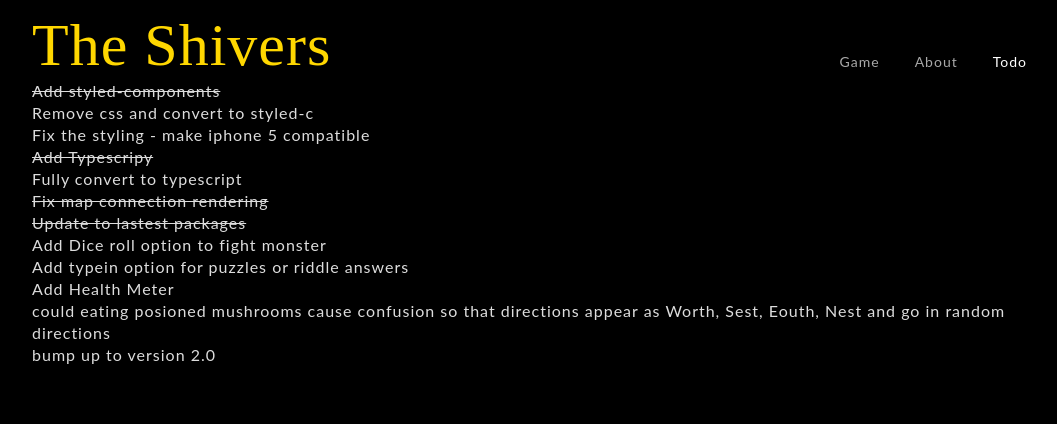
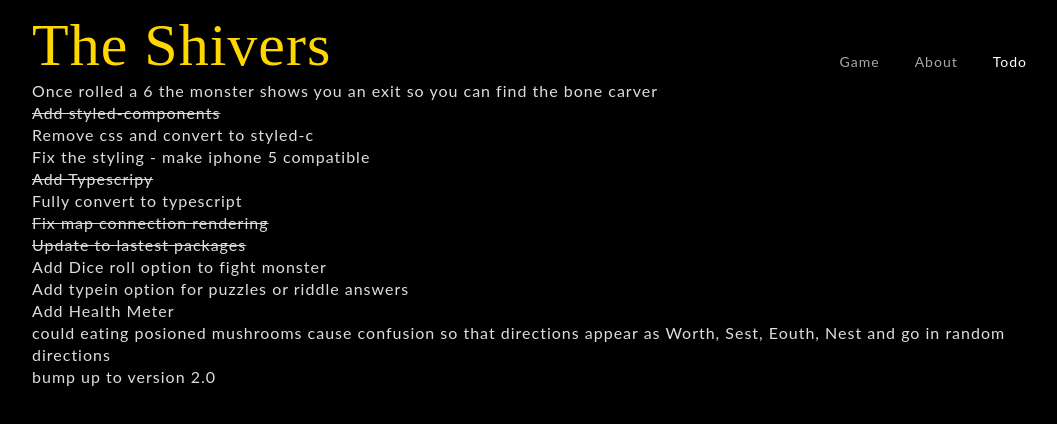
Before and after one commit to markhorsell/if-player-react, a React (Create React App) app: page /shivers-react/todo in a window 1280 px wide. Shown: the top 424 px of the page, without its empty margins (108-1165 px from the left). Built offline with nearby package versions, Linux system fonts and the light colour scheme.

Commit message:
todos updated

```diff
--- a/src/pages/Todo.js
+++ b/src/pages/Todo.js
@@ -18,6 +18,7 @@ class Todo extends Component {
   render() {
     return (
       <div style={{ marginTop: "80px" }}>
+       <p>Once rolled a 6 the monster shows you an exit so you can find the bone carver</p>
         <DoneP>Add styled-components</DoneP>
         <p>Remove css and convert to styled-c</p>
         <p>Fix the styling - make iphone 5 compatible</p>
```
